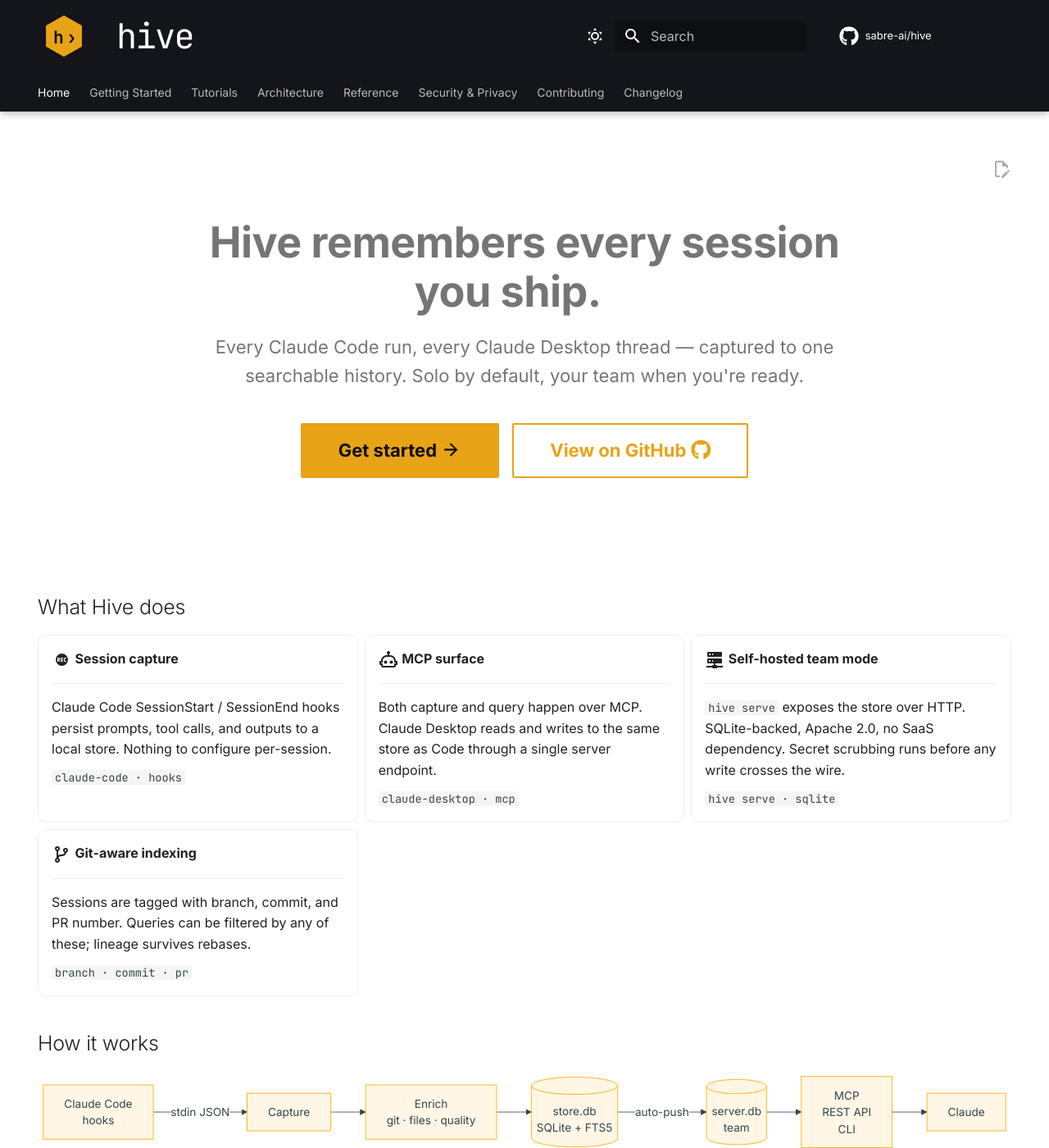
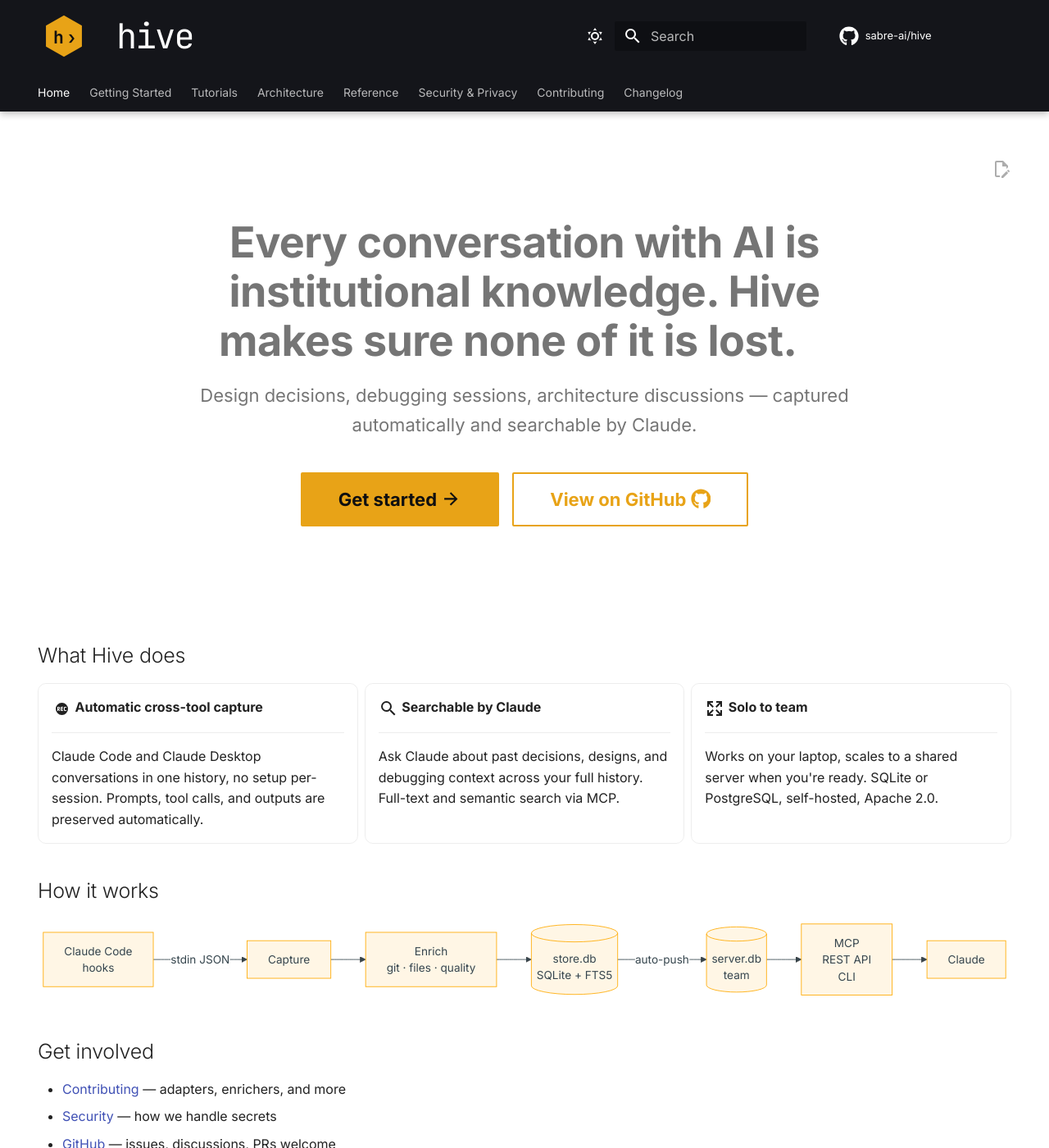
Before and after one commit to sabre-ai/hive, an MkDocs documentation site: the page built from docs/index.md, in a window 1280 px wide and 1400 px high. Shown: the whole window at 82% size. Built offline with MkDocs 1.6.1 and Material for MkDocs 9.7.7, drawn with Linux system fonts in a browser that asks for light colours; comment, search, counter and statistics services are not loaded; the version menu is left out.

Commit message:
Align README and landing page to three value pillars
Automatic cross-tool capture, searchable by Claude, solo to team.
Update hero copy to focus on institutional knowledge, not just
coding sessions.

Co-Authored-By: Claude Opus 4.6 (1M context) <noreply@anthropic.com>

```diff
--- a/docs/index.md
+++ b/docs/index.md
@@ -6,9 +6,9 @@ hide:
 
 <div class="hive-hero" markdown>
 
-# **Hive** remembers every session you ship.
+# Every conversation with AI is institutional knowledge. **Hive** makes sure none of it is lost.
 
-Every Claude Code run, every Claude Desktop thread — captured to one searchable history. Solo by default, your team when you're ready.
+Design decisions, debugging sessions, architecture discussions — captured automatically and searchable by Claude.
 
 [Get started :material-arrow-right:](getting-started/index.md){ .md-button .md-button--primary }
 [View on GitHub :fontawesome-brands-github:](https://github.com/sabre-ai/hive){ .md-button }
@@ -19,37 +19,23 @@ Every Claude Code run, every Claude Desktop thread — captured to one searchabl
 
 <div class="grid cards" markdown>
 
-- :material-record-rec:{ .lg .middle } __Session capture__
+- :material-record-rec:{ .lg .middle } __Automatic cross-tool capture__
 
     ---
 
-    Claude Code SessionStart / SessionEnd hooks persist prompts, tool calls, and outputs to a local store. Nothing to configure per-session.
+    Claude Code and Claude Desktop conversations in one history, no setup per-session. Prompts, tool calls, and outputs are preserved automatically.
 
-    `claude-code · hooks`
-
-- :material-robot-outline:{ .lg .middle } __MCP surface__
+- :material-magnify:{ .lg .middle } __Searchable by Claude__
 
     ---
 
-    Both capture and query happen over MCP. Claude Desktop reads and writes to the same store as Code through a single server endpoint.
+    Ask Claude about past decisions, designs, and debugging context across your full history. Full-text and semantic search via MCP.
 
-    `claude-desktop · mcp`
-
-- :material-server-network:{ .lg .middle } __Self-hosted team mode__
+- :material-arrow-expand-all:{ .lg .middle } __Solo to team__
 
     ---
 
-    `hive serve` exposes the store over HTTP. SQLite-backed, Apache 2.0, no SaaS dependency. Secret scrubbing runs before any write crosses the wire.
-
-    `hive serve · sqlite`
-
-- :material-source-branch:{ .lg .middle } __Git-aware indexing__
-
-    ---
-
-    Sessions are tagged with branch, commit, and PR number. Queries can be filtered by any of these; lineage survives rebases.
-
-    `branch · commit · pr`
+    Works on your laptop, scales to a shared server when you're ready. SQLite or PostgreSQL, self-hosted, Apache 2.0.
 
 </div>
 
```
Also changed, not shown: README.md (+3 -3 lines).
